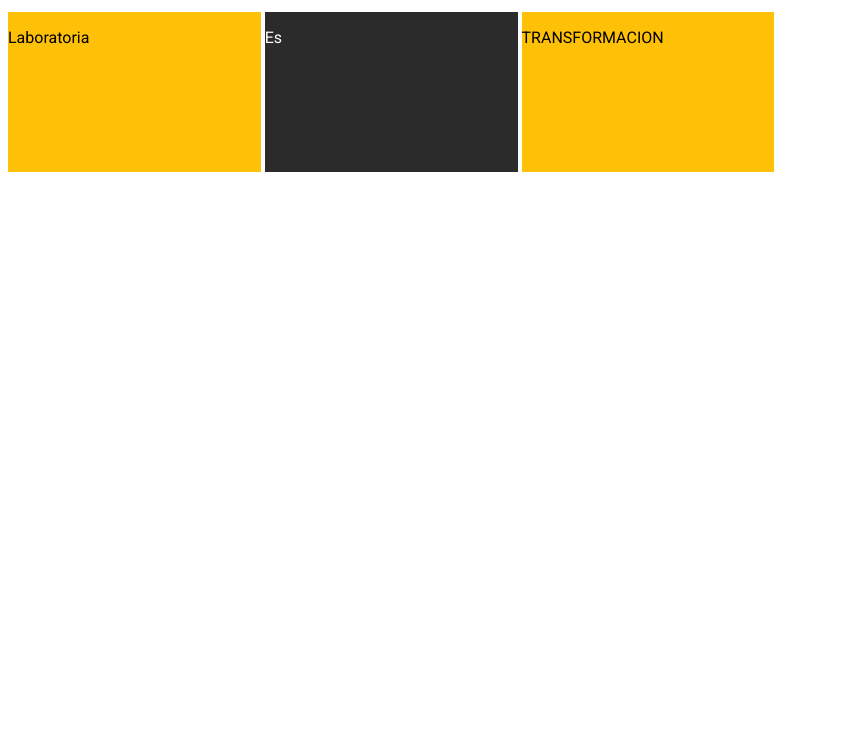
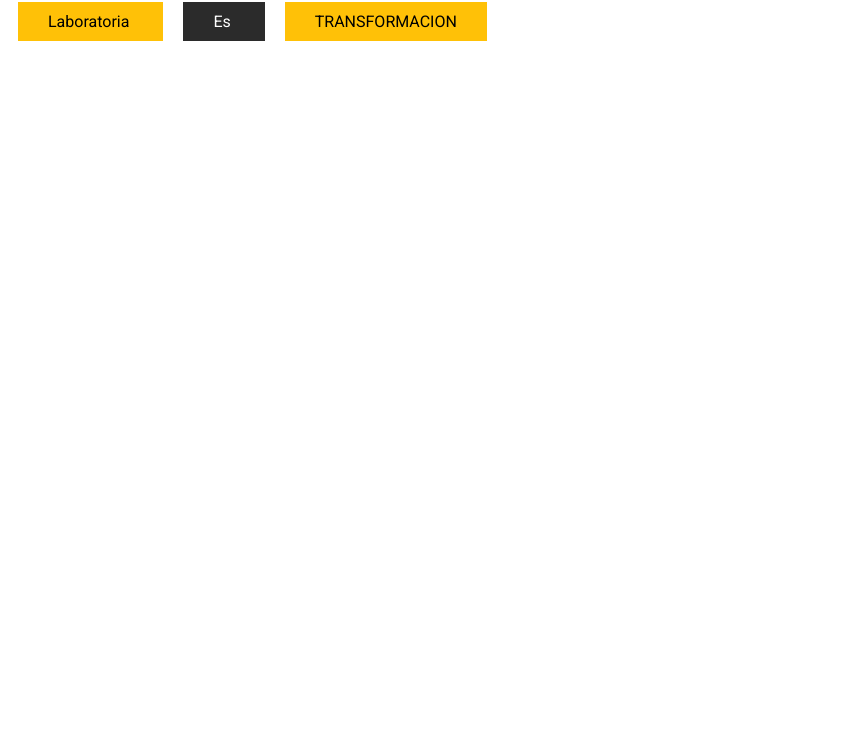
Before and after one commit to antaresvalle/banderasLaboratoria, a plain HTML site: page index.html in a window 1280 px wide. Shown: the part 69-800 px from the top of the page, without its empty margins (0-847 px from the left). Drawn offline with Linux system fonts and the light colour scheme.

Commit message:
se usa display inline

```diff
--- a/css/styles.css
+++ b/css/styles.css
@@ -13,9 +13,11 @@ h1 {
 }
 
 .bandera, .bandera p{
-	display: inline-block;
+	display: inline;
 	height: 20vh;
 	width: 20%;
+	padding: 10px;
+	margin: 10px;
 }
 .gris{
 	background-color: #2b2b2b;
```
